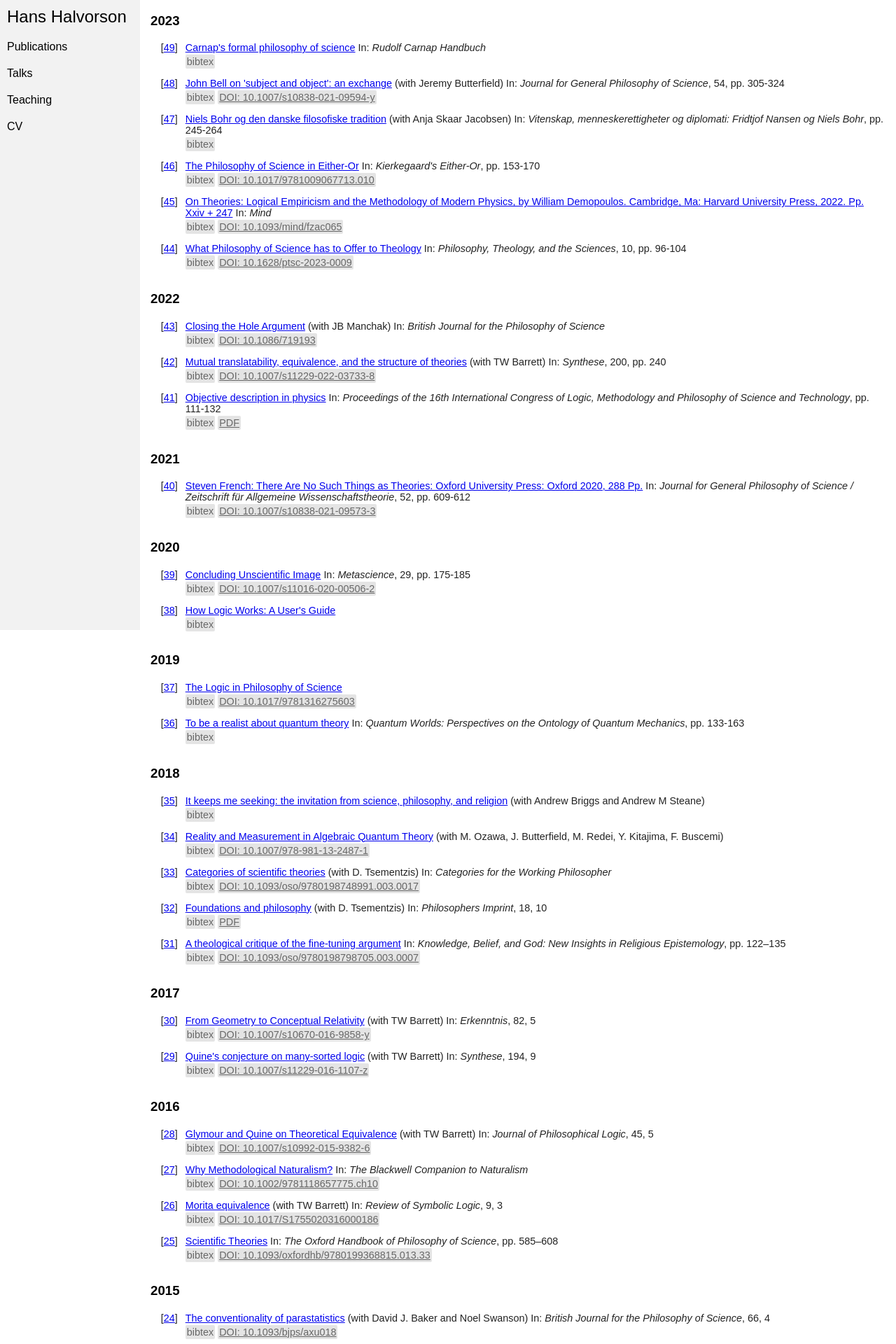
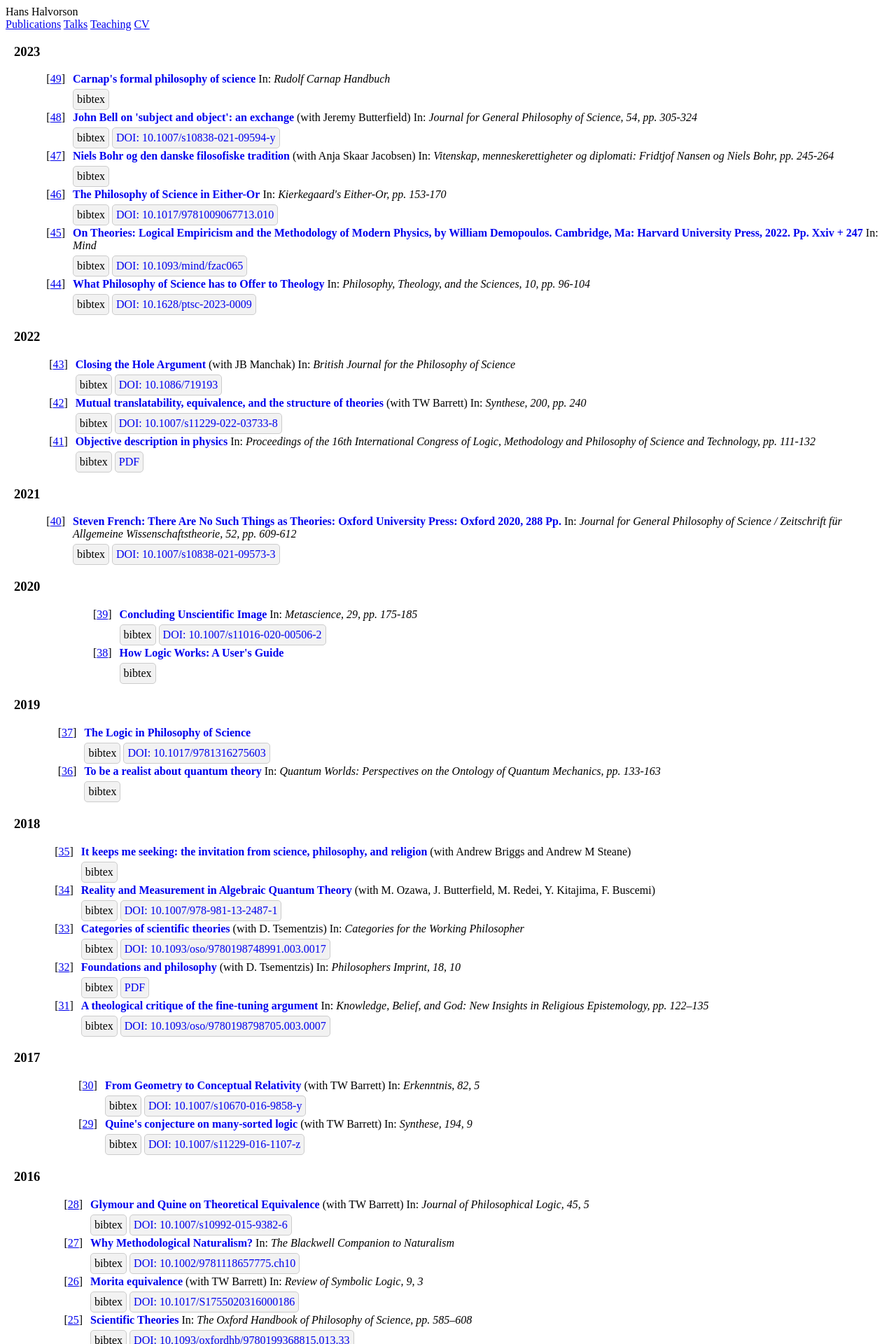
Before and after one commit to hhalvors/hhalvors.github.io, a Jekyll site: the page publications.html, which Jekyll copies as it is, in a window 1280 px wide. Shown: the top 1920 px of the page at 70% size. Built offline with Jekyll 4.4.1, drawn with Linux system fonts in a browser that asks for light colours.

Commit message:
trying to fix publications list

```diff
--- a/css/style.css
+++ b/css/style.css
@@ -1,138 +1,50 @@
-#publist table td {
-    padding-left: 10px;
-    padding-bottom: 10px;
-    /* explicitly fix font color and size ... */
-    font-size: 0.9em;
-    color: #232323;
+h3 {
+    margin-left: -20px; /* Adjust as necessary to position the year to the left */
 }
 
-#publist blockquote {
-    display: none;
+.yeartable {
+    border-collapse: collapse;
+    width: 100%; /* Adjust the width as necessary */
+    margin-left: 20px; /* To offset the negative margin of h3 */
 }
 
-#publist .buttonline .button,
-#publist .buttonline .button:visited {
-    color: #676767;
-    background-color: #E4E4E4;
-    border-radius: 2px;
-    display: inline-block;
-    padding: 2px;
-    margin-top: 2px;
-    margin-bottom: 2px;
+.yeartable .bibitemanchor {
+    text-align: right;
+    vertical-align: top;
+    padding-right: 10px; /* Space between anchor and title */
 }
 
-#publist .buttonline .button:hover {
-    background-color: #36662E;
-    color: white;
-    text-decoration: none;
+.yeartable .bibitemtext {
+    vertical-align: top;
 }
 
-.dlist dt {
-    font-weight: bold;
-    margin-bottom: 2px;
-    margin-top: 2px;
-}
-.dlist dd p {
-    margin: 0px;
-}
-.dlist dd {
-    margin-bottom: 10px;
+.title a {
+    font-weight: bold; /* Highlight the title */
+    text-decoration: none; /* Optional: removes underline from links */
 }
 
-
-#content .publicationlist .title a ,
-#content .publicationlist .title a:visited {
-    color: #1E5D27;
-    font-weight: bold;
+.venueline .journal {
+    font-style: italic; /* Style for journal or venue */
 }
 
-.talklist table tr {
-    vertical-align: top;
-}
-.talklist table .date {
-    color: #AE8E38;
+.button {
+    display: inline-block;
+    background-color: #f2f2f2; /* Button background color */
+    border: 1px solid #ccc; /* Button border */
+    padding: 5px; /* Button padding */
+    text-decoration: none; /* Removes underline from links */
+    cursor: pointer; /* Cursor style */
+    margin-top: 5px; /* Space above the button */
+    border-radius: 5px; /* Adjust as needed for desired roundness */
 }
 
-.talklist table .location {
-    font-style: italic;
-}
-.talklist table .venue {
-    font-style: italic;
-}
-.talklist table td {
-    padding-bottom: 0.5em;
-    padding-right: 0.5em;
-}
-.talklist table .title {
-    color: #335928;
+.bibhidden {
+    display: none; /* Initially hide the bibtex content */
 }
 
-#content .posters a {
-    padding: 0px;
-    margin: 1px;
+.publications-container {
+    padding-left: 20px; /* Adjust as needed for left padding */
+    padding-right: 20px; /* Adjust as needed for right padding */
+    margin: auto; /* This centers the container in the page */
+    max-width: 1200px; /* Or your preferred maximum width */
 }
-
-#content .posters a > img {
-    margin: 0px;
-    padding: 0px;
-    border: 1px solid #323232;
-    background-color: #323232;
-    border-radius: 2px;
-    display: inline-block;
-}
-
-#content .posters a:hover {
-    text-decoration: none;
-}
-
-
-.header .headertext {
-    color: #BCBCBC;
-    font-size: 3em;
-    font-family: "Times New Roman", Times, serif;
-}
-.header .headerlatex {
-    font-family: monospace;
-    color: #FF6C83;
-}
-.header .headerlatex .main {
-    color: #DCDCDC
-}
-
-.header {
-    padding-top: 8px;
-    padding-bottom: 8px;
-}
-
-body {
-    font-family: Arial, sans-serif;
-    margin: 0;
-    display: flex;
-}
-.menu-bar {
-    background-color: #f2f2f2;
-    min-width: 200px; /* Adjust as needed */
-    height: 100vh;
-}
-
-.header {
-    font-size: 24px; /* Adjust as needed */
-    border-bottom: 1px solid #ddd;
-}
-
-.menu-bar .header, .menu-bar a {
-    display: block;
-    color: black;
-    padding: 10px;
-    text-decoration: none;
-    margin: 0; /* Resets any default margin */
-    border: none; /* Resets any default border */
-    box-sizing: border-box; /* Include padding and border in the element's total width and height */
-}
-.menu-bar a:hover {
-    background-color: #ddd;
-}
-.content {
-    padding: 20px; /* Adjust this value as needed */
-    max-width: 800px;
-}
--- a/publications.html
+++ b/publications.html
@@ -16,87 +16,7 @@
   <a href="#cv">CV</a>
   </div>
 
-
-<div class="sectionbody">
-<div class="paragraph"><p><div id="publist">
-<div class="publicationlist">
-  <style>
-pre {
-    white-space: pre-wrap;       /* Since CSS 2.1 */
-    white-space: -moz-pre-wrap;  /* Mozilla, since 1999 */
-    white-space: -pre-wrap;      /* Opera 4-6 */
-    white-space: -o-pre-wrap;    /* Opera 7 */
-    word-wrap: break-word;       /* Internet Explorer 5.5+ */
-}
-
-.publicationlist {
-    margin: 15px;
-}
-.publicationlist tr {
-    margin-top: 0.5em;
-    margin-bottom: 1em;
-}
-.publicationlist .title {
-    /* font-variant: small-caps; */
-    font-size: 1.0em;
-}
-
-.publicationlist .bibhidden {
-    display: none;
-    /*
-    transform: scaleY(0);
-    transition: all 0.25s ease-in;
-    overflow: hidden;
-    */
-}
-
-.publicationlist .bibvisible {
-    display: block;
-    /*
-    transform: scaleY(1);
-    transition: all 0.25s ease-in;
-    */
-}
-
-.publicationlist .title a {
-    /* font-weight: bold; */
-}
-
-.publicationlist tr {
-    background-color: transparent;
-    -webkit-transition: all 1s linear;
-}
-
-.publicationlist tr:target {
-    background-color: #ffa;
-    -webkit-transition: all 1s linear;
-}
-
-.publicationlist .footnotecomment {
-    font-size: 0.8em;
-    text-align: right;
-}
-
-</style>
-<script>
-function showBibHere(biblink) {
-    var element = biblink;
-    while (element.nodeName.toUpperCase() != 'TR') {
-        element = element.parentNode;
-    }
-    var bibsources = element.getElementsByTagName('pre');
-    for (var i = 0; i < bibsources.length; i++) {
-        var pre = bibsources[i];
-        if (pre.classList.contains("bibhidden")) {
-            pre.classList.remove("bibhidden")
-            pre.classList.add("bibvisible")
-        } else {
-            pre.classList.add("bibhidden")
-            pre.classList.remove("bibvisible")
-        }
-    }
-}
-</script>
+<div class="publications-container">
 
 <h3>2023</h3>
 
@@ -125,7 +45,7 @@ function showBibHere(biblink) {
   year         = 2023,
 }</pre>
     </td>
-            </tr>
+</tr>
 
 
 <tr id="halvorson2023john">
@@ -259,6 +179,7 @@ function showBibHere(biblink) {
             </tr>
 
 </table>
+
 <h3>2022</h3>
 <table cellspacing="0" class="yeartable">
 
@@ -1464,6 +1385,8 @@ function showBibHere(biblink) {
 
 </table>
 
+</div>
+
  <div class="footnotecomment">
   generated by <a href="https://github.com/t-wissmann/publistgen">publistgen.py</a>
  </div>
```
